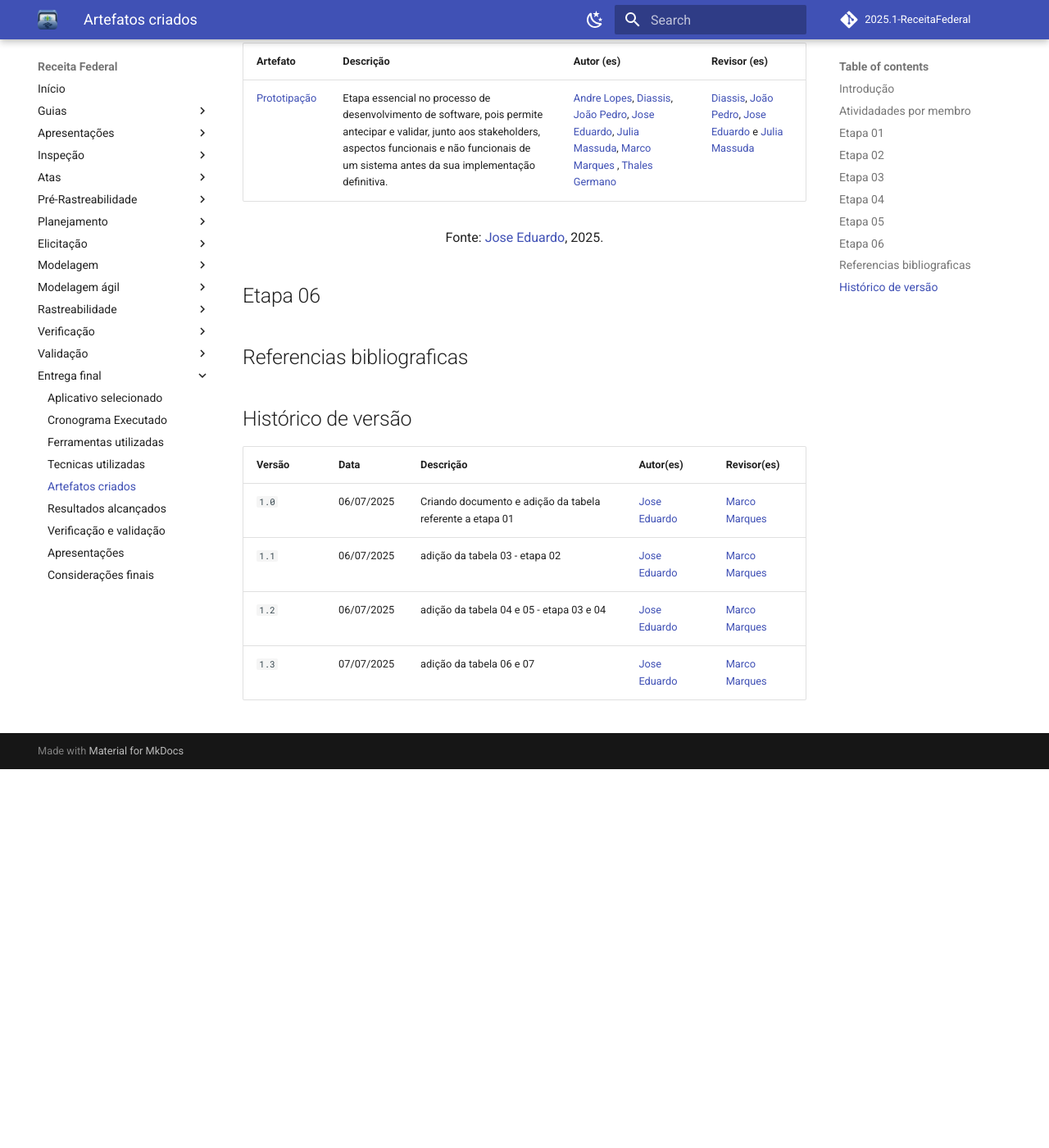
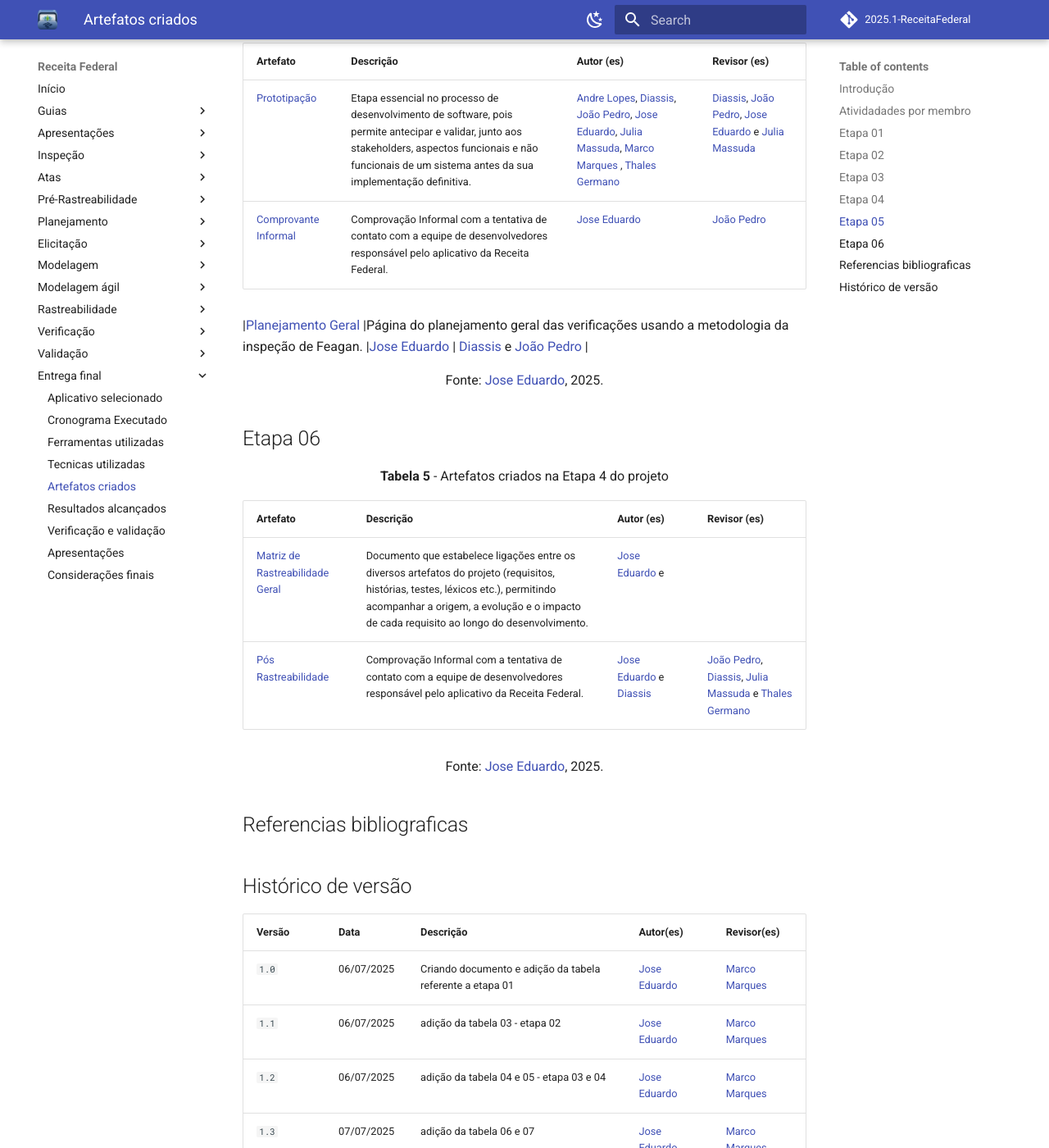
Before and after one commit to Requisitos-de-Software/2025.1-Meu-INSS, an MkDocs documentation site: the page built from docs/entrega-final/artefatos-criados.md, in a window 1280 px wide and 1400 px high, scrolled down 4051 px. Shown: the whole window at 82% size. Built offline with MkDocs 1.6.1 and Material for MkDocs 9.7.7, drawn with Linux system fonts in a browser that asks for light colours; comment, search, counter and statistics services are not loaded; before the commit the page ends 4989 px from its top, so only the background shows below that.

Commit message:
ajustando tabela

```diff
--- a/docs/entrega-final/artefatos-criados.md
+++ b/docs/entrega-final/artefatos-criados.md
@@ -83,12 +83,25 @@
 | Artefato                        | Descrição                                          | Autor (es)                   | Revisor (es)                                                   |
 | --------------- | ---------------------- | --------------- | ----------------------|
 |[Prototipação](https://requisitos-de-software.github.io/2025.1-ReceitaFederal/validacao/prototipacao/) | Etapa essencial no processo de desenvolvimento de software, pois permite antecipar e validar, junto aos stakeholders, aspectos funcionais e não funcionais de um sistema antes da sua implementação definitiva.|[Andre Lopes](https://github.com/andrewslopes), [Diassis](https://github.com/Diaxiz), [João Pedro](https://github.com/JpRodrigues2), [Jose Eduardo](https://github.com/jevprado), [Julia Massuda](https://github.com/JuliaReis18), [Marco Marques](https://github.com/marcomarquesdc) , [Thales Germano](https://github.com/thalesgvl) | [Diassis](https://github.com/Diaxiz), [João Pedro](https://github.com/JpRodrigues2), [Jose Eduardo](https://github.com/jevprado) e  [Julia Massuda](https://github.com/JuliaReis18) |
+|[Comprovante Informal](https://requisitos-de-software.github.io/2025.1-ReceitaFederal/validacao/comprovante-informal/) | Comprovação Informal com a  tentativa de contato com a equipe de desenvolvedores responsável pelo aplicativo da Receita Federal. |[Jose Eduardo](https://github.com/jevprado)  | [João Pedro](https://github.com/JpRodrigues2) |
+
+|[Planejamento Geral](https://requisitos-de-software.github.io/2025.1-ReceitaFederal/verificacao/planejamento-geral/) |Página do planejamento geral das verificações usando a metodologia da inspeção de Feagan. |[Jose Eduardo](https://github.com/jevprado)  | [Diassis](https://github.com/Diaxiz) e [João Pedro](https://github.com/JpRodrigues2) |
+
 
 <font size="3"><p style="text-align: center">Fonte: [Jose Eduardo](https://github.com/jevprado), 2025.</p></font>
 
 
 ## Etapa 06
 
+<p style="text-align: center"><b>Tabela 5</b> - Artefatos criados na Etapa 4 do projeto </p>
+
+| Artefato                        | Descrição                                          | Autor (es)                   | Revisor (es)                                                   |
+| --------------- | ---------------------- | --------------- | ----------------------|
+|[Matriz de Rastreabilidade Geral](https://requisitos-de-software.github.io/2025.1-ReceitaFederal/rastreabilidade/matriz-geral/) | Documento que estabelece ligações entre os diversos artefatos do projeto (requisitos, histórias, testes, léxicos etc.), permitindo acompanhar a origem, a evolução e o impacto de cada requisito ao longo do desenvolvimento.| [Jose Eduardo](https://github.com/jevprado) e   |  |
+|[Pós Rastreabilidade](https://requisitos-de-software.github.io/2025.1-ReceitaFederal/rastreabilidade/pos-rastreabilidade//) | Comprovação Informal com a  tentativa de contato com a equipe de desenvolvedores responsável pelo aplicativo da Receita Federal. |[Jose Eduardo](https://github.com/jevprado) e [Diassis](https://github.com/Diaxiz)  | [João Pedro](https://github.com/JpRodrigues2), [Diassis](https://github.com/Diaxiz), [Julia Massuda](https://github.com/JuliaReis18) e  [Thales Germano](https://github.com/thalesgvl)  |
+
+
+<font size="3"><p style="text-align: center">Fonte: [Jose Eduardo](https://github.com/jevprado), 2025.</p></font>
 
 
 ## Referencias bibliograficas
```
